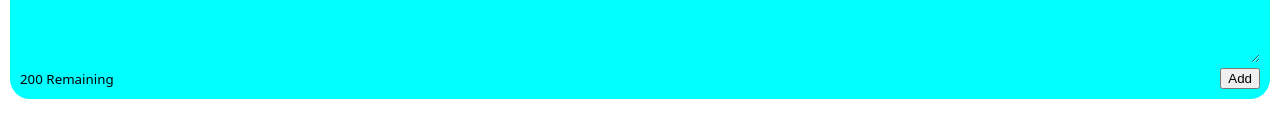
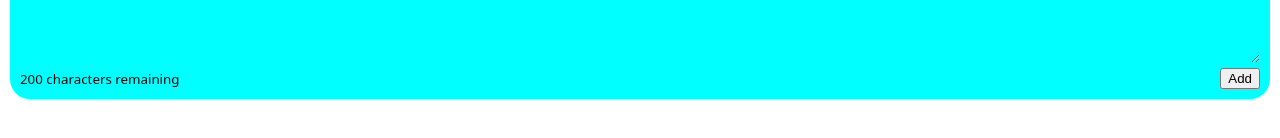
Before and after one commit to LukeWebster-Khan/LoginUnlockApp, a React (Create React App) app in the folder unlock-app/: page /NotesApp in a window 1280 px wide. Shown: the part 242-380 px from the top of the page. Built offline with nearby package versions, Linux system fonts and the light colour scheme.

Commit message:
added character tracker

```diff
--- a/unlock-app/src/App.js
+++ b/unlock-app/src/App.js
@@ -12,7 +12,12 @@ function App() {
   const addNote = (text) => {
     setNotes([
       ...notes,
-      { id: nanoid(), text, date: new Date().toLocaleDateString() },
+      {
+        id: nanoid(),
+        text,
+        date: new Date().toLocaleDateString(),
+        key: nanoid(),
+      },
     ]);
     console.log(text);
   };
--- a/unlock-app/src/components/AddNote.js
+++ b/unlock-app/src/components/AddNote.js
@@ -3,10 +3,12 @@ import "../styles/NoteApp.css";
 
 const AddNote = ({ handleAddNote }) => {
   const [noteText, setNoteText] = useState("");
-
   const updateNoteText = (e) => {
     setNoteText(e.target.value);
+
+    console.log(200 - e.target.value.length);
   };
+  const updateRemainingCharacters = () => {};
   const saveNote = () => {
     handleAddNote(noteText);
     setNoteText("");
@@ -23,7 +25,7 @@ const AddNote = ({ handleAddNote }) => {
         {noteText}
       </textarea>
       <div className="note__new-footer">
-        <small>200 Remaining</small>
+        <small>{200 - noteText.length} characters remaining</small>
         <button onClick={saveNote} className="save">
           Add
         </button>
```
